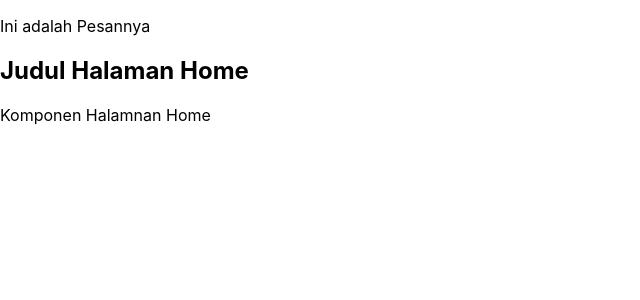
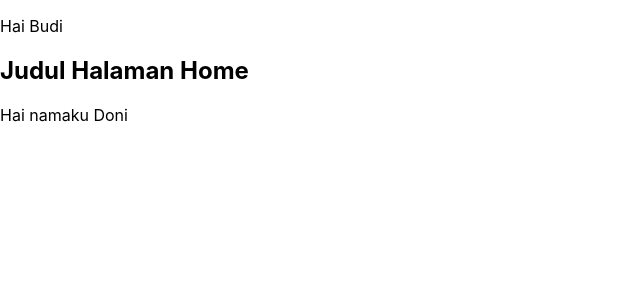
Before and after one commit to Zulharmin-192113301/Pertemuan5, a React (Create React App) app: page / in a window 1280 px wide. Shown: the top 300 px of the page, without its empty margins (0-640 px from the left). Built offline with nearby package versions, Linux system fonts and the light colour scheme.

Commit message:
Latihan 5.4 - props

```diff
--- a/src/App.js
+++ b/src/App.js
@@ -1,19 +1,17 @@
-
 import React, { Component } from 'react';
 import './App.css';
-import logo from './logo.svg';
 import Home from './views/Home/Home';
 
-function Pesan() {
-  return <p>Ini adalah Pesannya</p>
+function Pesan(props) {
+  return <p>Hai {props.nama}</p>
 }
 
 class App extends Component {
   render(){
     return (
       <div>
-        <Pesan/>
-        <Home />
+        <Pesan nama='Budi'/>
+        <Home nama='Doni'/>
       </div>
     )
   }
--- a/src/views/Home/Home.js
+++ b/src/views/Home/Home.js
@@ -5,10 +5,9 @@ export default class Home extends React.Component{
         return (
           <div>
             <h2>Judul Halaman Home</h2>
-            <p>Komponen Halamnan Home</p>
+            <p>Hai namaku {this.props.nama}</p>
           </div>
         )
       }
 
-
 }
```
